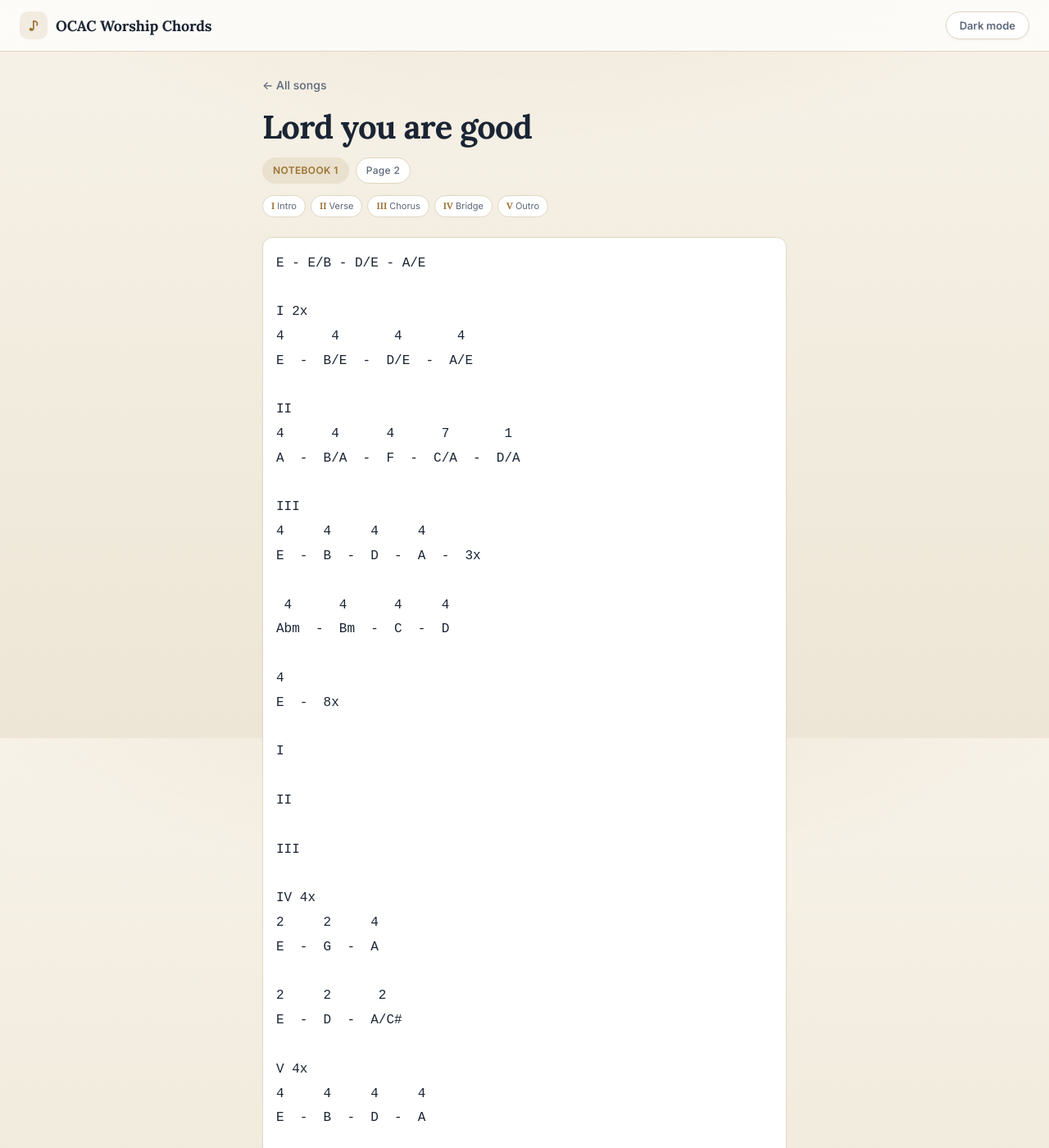
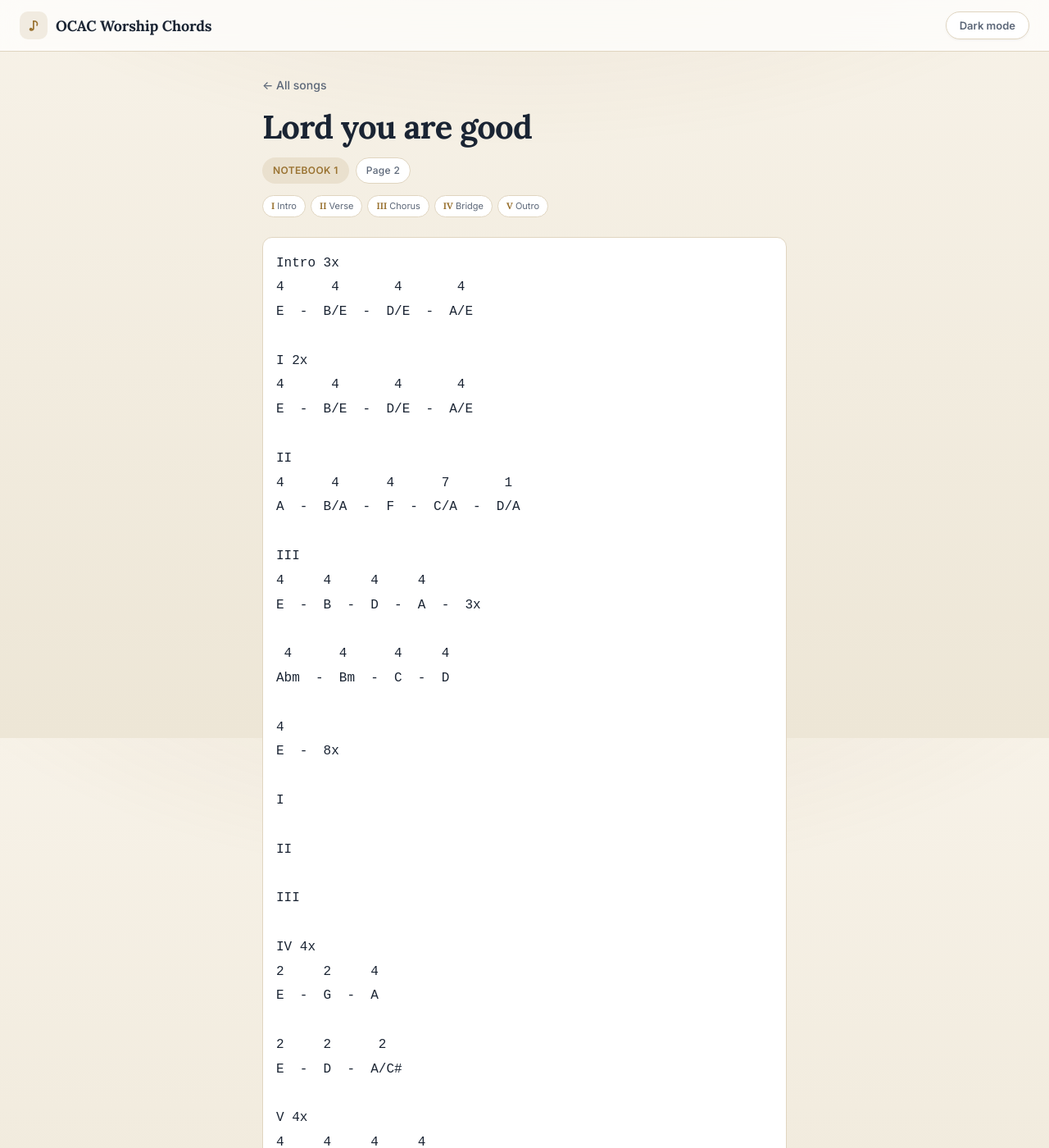
Before and after one commit to jsevidev/ocac-worship-chords, a Jekyll site: the page built from _songs/lord-you-are-good.md, in a window 1280 px wide and 1400 px high. Shown: the whole window at 82% size. Built offline with Jekyll 4.4.1, drawn with Linux system fonts in a browser that asks for light colours; some of the changed text lies outside the part shown.

Commit message:
Add/update songs: lord-you-are-good.md

````diff
--- a/_songs/lord-you-are-good.md
+++ b/_songs/lord-you-are-good.md
@@ -4,7 +4,9 @@ notebook: 1
 page: 2
 ---
 ```
-E - E/B - D/E - A/E
+Intro 3x
+4      4       4       4
+E  -  B/E  -  D/E  -  A/E
 
 I 2x
 4      4       4       4
````
Also changed, not shown: other parts of _songs/lord-you-are-good.md (+0 -2 lines).
